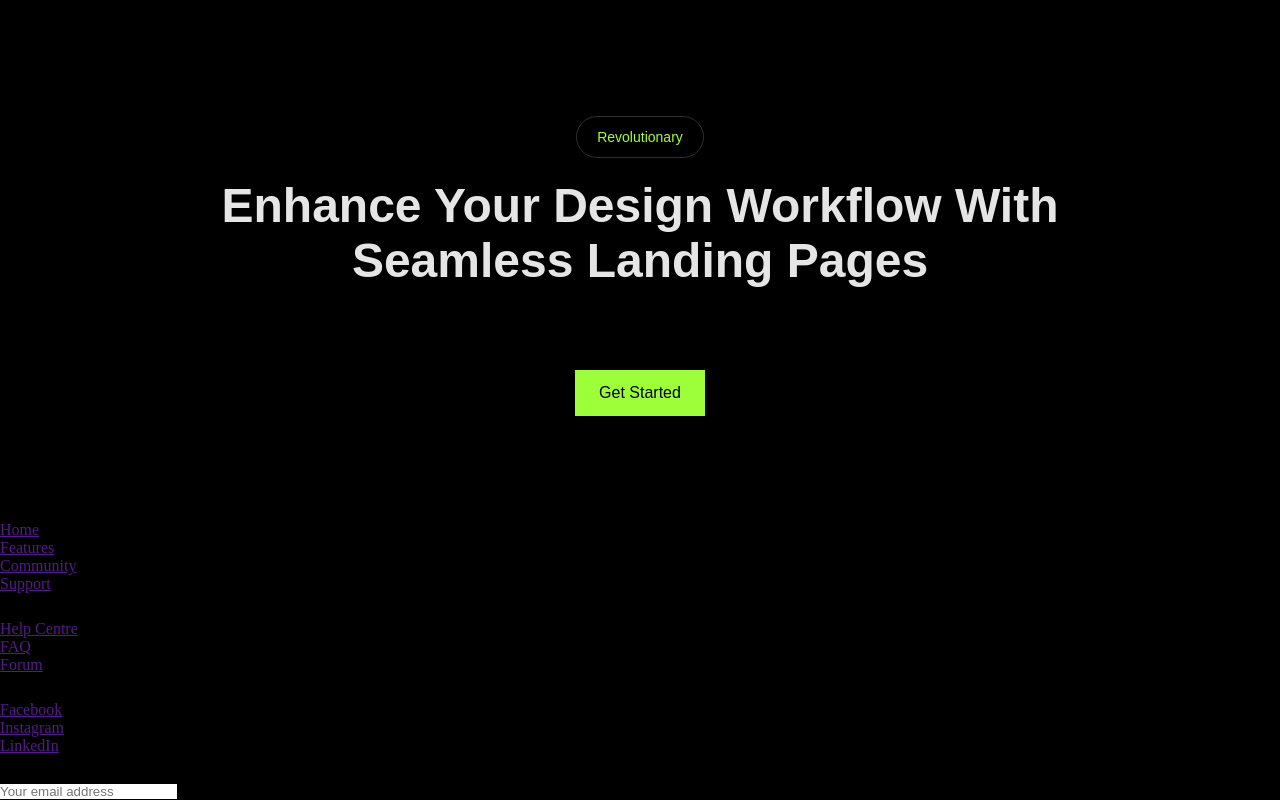
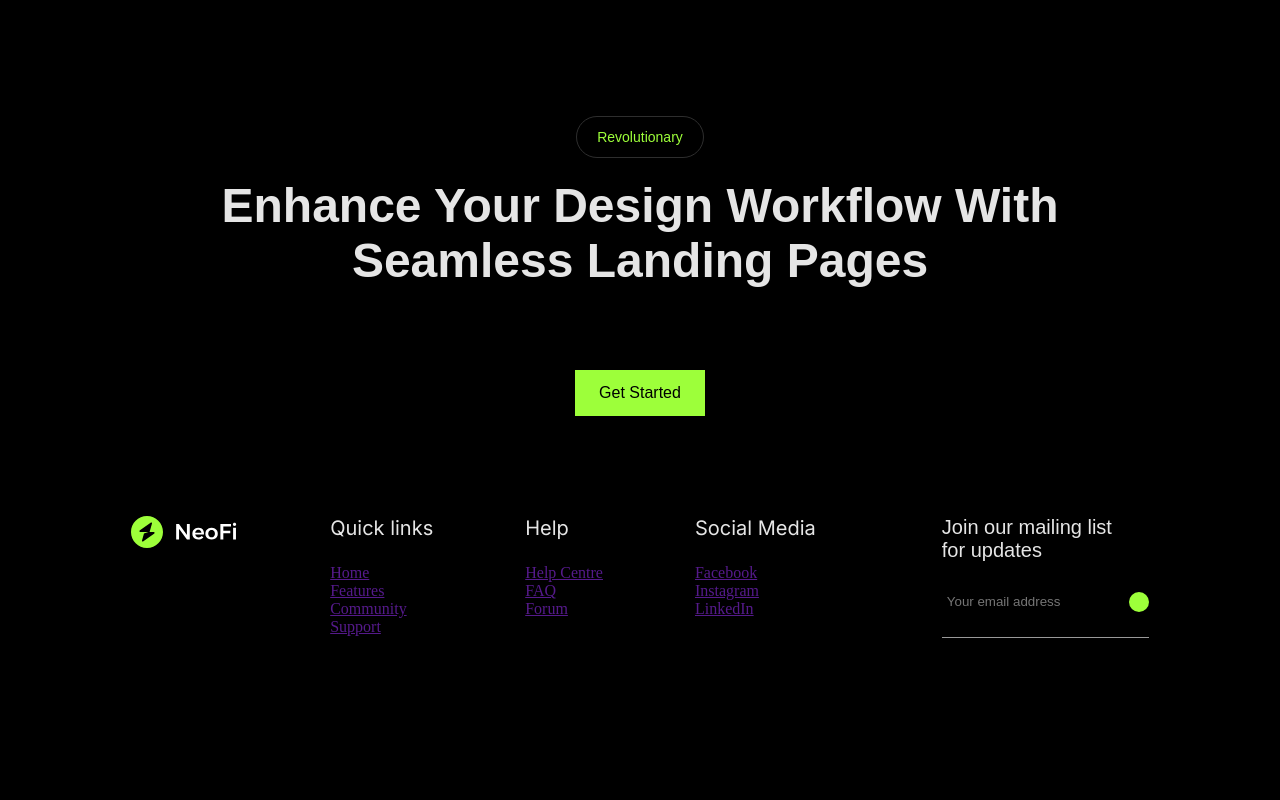
Before and after one commit to chefaoedu-sketch/Neofi, a plain HTML site: page index.html in a window 1280 px wide. Shown: the part 2036-2836 px from the top of the page. After the commit the page ends 2714 px from the top, so only its background shows below. Drawn offline with Linux system fonts and the light colour scheme; a web font is replaced by a local one.

Commit message:
style: stylization footer in style.css

```diff
--- a/src/styles/style.css
+++ b/src/styles/style.css
@@ -357,3 +357,98 @@ h1{
 
 
 }
+
+footer{
+    display: flex;
+    justify-content: center;
+    padding: 40px 0;
+    gap: 126px;
+}
+
+.container-navigation-footer{
+
+    display: flex;
+    gap: 92px;
+    align-items: flex-start;
+
+}
+
+.footer-navigation-item{
+    display: flex;
+    flex-direction: column;
+    gap: 24px;
+}
+
+.footer-navigation-item h2{
+    color: var(--color-white);
+    font-size: var(--font-size-subtitle);
+    font-family: var(--font-family-inter);
+    font-weight: 400;
+
+}
+
+.navigation-item ul {
+    display: flex;
+
+    flex-direction: column;
+    gap: 8px;
+    list-style: none;
+
+
+}
+
+.navigation-item ul li a{
+    color: var(--color-gray1);
+    font-size: var(--font-size-text2);
+    font-family: var(--font-family-alexandria);
+    text-decoration: none;
+}
+
+
+.footer-updates{
+    display: flex;
+    flex-direction: column;
+    gap: 20px;
+
+}
+
+.footer-updates h2{
+    color: var(--color-white);
+    font-size: var(--font-size-subtitle);
+    font-family: var(--font-family-alexandria);
+    font-weight: 400;
+    width: 198px;
+}
+
+form{
+    display: flex;
+    justify-content: space-between;
+    align-items: center;
+    border-bottom: 1px solid var(--color-gray1);
+    padding-bottom: 16px;
+
+
+}
+
+form input{
+    padding: 12px 5px;
+    background-color: transparent;
+    color: var(--color-white);
+    outline: none; /*tira a borda*/
+
+
+}
+
+form button{
+    display: flex;
+    justify-content: center;
+    align-items: center;
+    background-color: var(--color-green);
+    border-radius: 100%;
+    padding: 10px;
+
+}
+
+.form button:hover{
+    background-color: #008e00;
+}
```
Also changed, not shown: src/assets/images/Logohsvg.svg (added).
